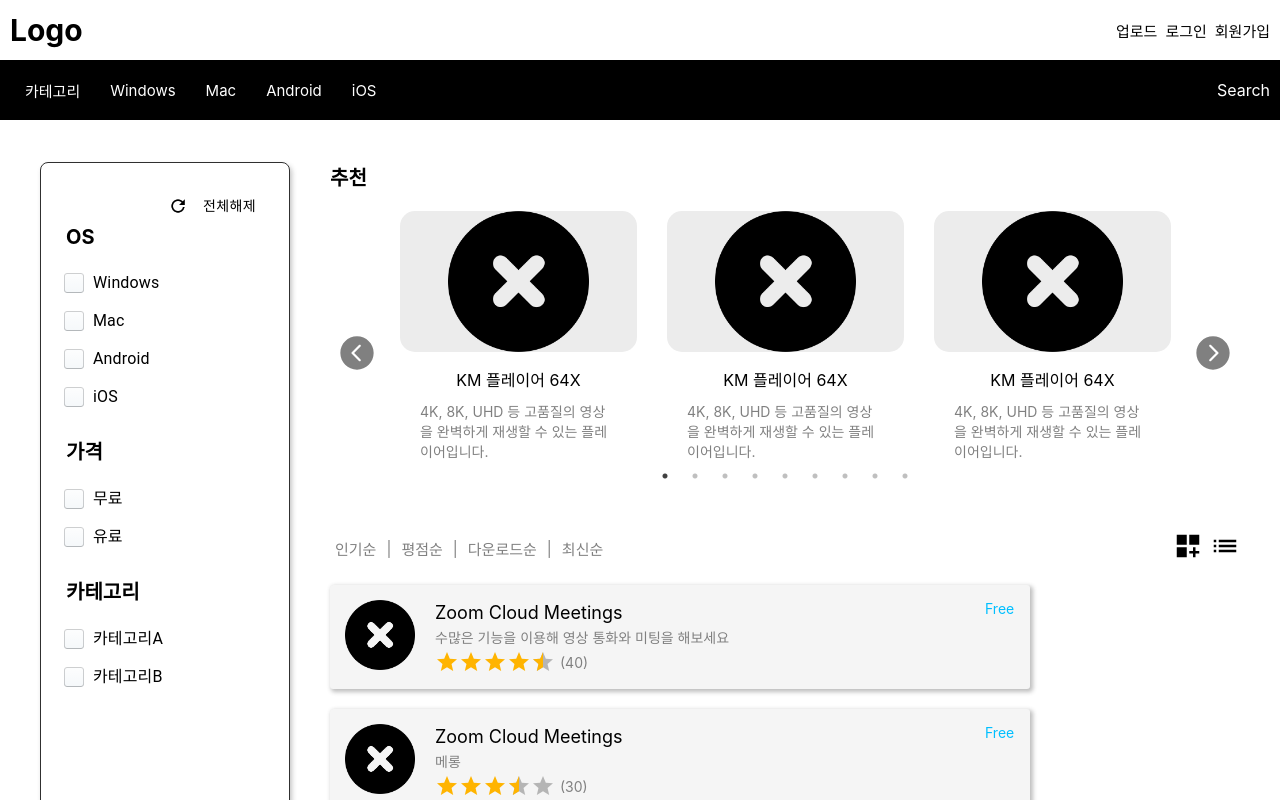
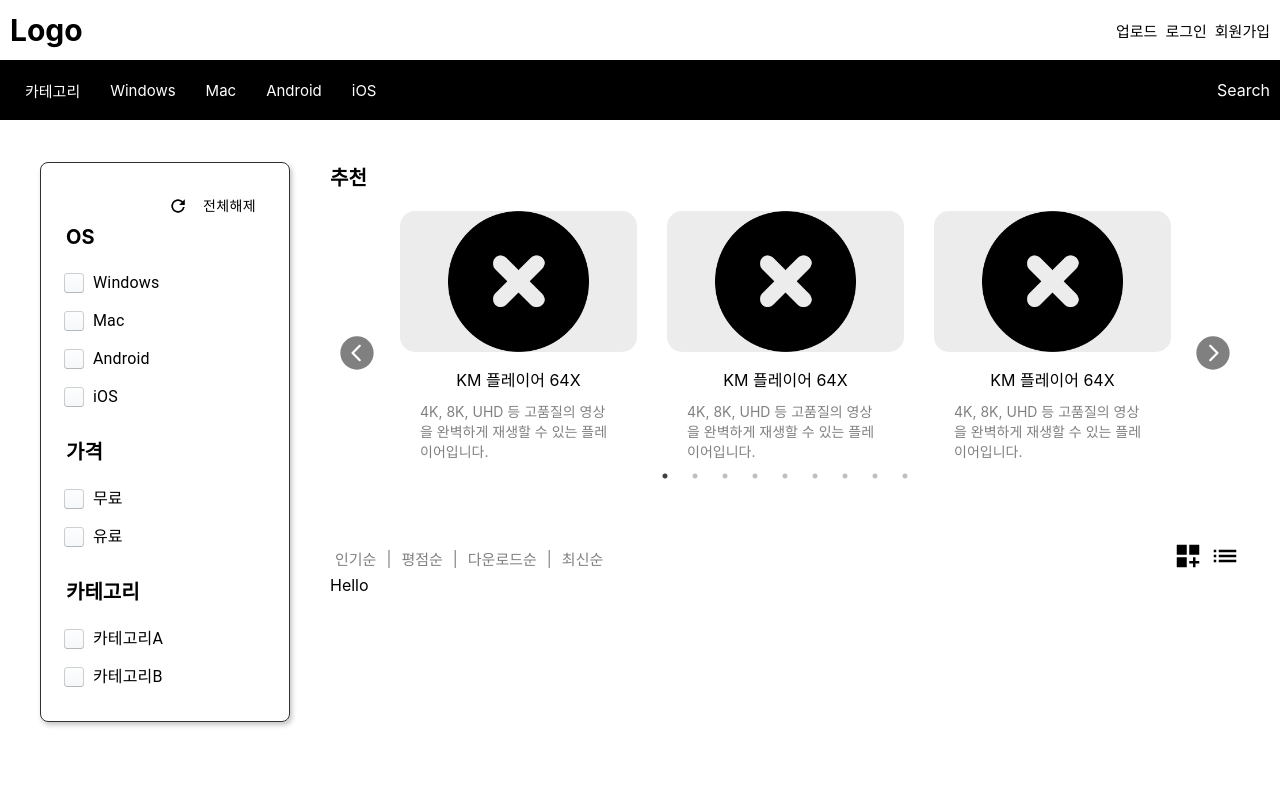
Before and after one commit to LenChoi/blockfish, a React (Create React App) app in the folder frontend/: page /blockfish/download in a window 1280 px wide. Both pictures are taken after a click on the element 1225 px from the left and 548 px from the top of the page. Shown: the top 800 px of the page. Built offline with nearby package versions, Linux system fonts and the light colour scheme.

Commit message:
다운로드 화면 업데이트

```diff
--- a/frontend/src/components/download/DownloadRight.jsx
+++ b/frontend/src/components/download/DownloadRight.jsx
@@ -8,8 +8,18 @@ import SortingBar from './SortingBar';
 
 const DownloadRight = () => {
   const [fileList, setFileList] = useState([]);
+  const [viewState, setViewState] = useState(false);
+
+  const onToggleView = (s) => {
+    if (s) {
+      setViewState(true);
+    } else {
+      setViewState(false);
+    }
+  };
 
   useEffect(() => {
+    setViewState(false);
     setFileList([
       {
         id: 1,
@@ -30,6 +40,8 @@ const DownloadRight = () => {
     ]);
   }, []);
 
+  console.log('viewState', viewState);
+
   return (
     <RightLayout>
       <TextDefault size="20px" weight="700">
@@ -43,10 +55,14 @@ const DownloadRight = () => {
 
       <SlickSlider />
 
-      <SortingBar />
+      <SortingBar onToggleView={onToggleView} />
 
       {!isEmpty(fileList) &&
-        fileList.map((data) => <ListCardTemplate key={data.id} content={data} />)}
+        (!viewState ? (
+          fileList.map((data) => <ListCardTemplate key={data.id} content={data} />)
+        ) : (
+          <div>Hello</div>
+        ))}
     </RightLayout>
   );
 };
--- a/frontend/src/components/download/SortingBar.jsx
+++ b/frontend/src/components/download/SortingBar.jsx
@@ -10,7 +10,10 @@ import TextDefault from '../ui/TextDefault';
 import { ReactComponent as ListSvg } from '../../assets/list.svg';
 import { ReactComponent as WidgetsSvg } from '../../assets/widgets.svg';
 
-const SortingBar = () => (
+const SortingBar = (props) => {
+  const { onToggleView } = props;
+
+  return (
     <MenuBarWrapper>
       <SortItems>
         <SortItem>
@@ -58,14 +61,15 @@ const SortingBar = () => (
         </SortItem>
       </SortItems>
       <div style={{ display: 'flex' }}>
-      <ButtonWrapper>
+        <ButtonWrapper onClick={() => onToggleView(false)}>
           <WidgetsSvg width="30" height="30" fill="black" />
         </ButtonWrapper>
-      <ButtonWrapper>
+        <ButtonWrapper onClick={() => onToggleView(true)}>
           <ListSvg width="30" height="30" fill="black" />
         </ButtonWrapper>
       </div>
     </MenuBarWrapper>
   );
+};
 
 export default SortingBar;
--- a/frontend/src/styles/Download.js
+++ b/frontend/src/styles/Download.js
@@ -61,6 +61,7 @@ export const MenuBarWrapper = styled.div`
   display: flex;
   justify-content: space-between;
   align-items: center;
+  margin-top: 10px;
 `;
 export const SortItem = styled.ul`
   padding: 0 5px;
```
Lines whose indentation alone changed are shown as unchanged.
